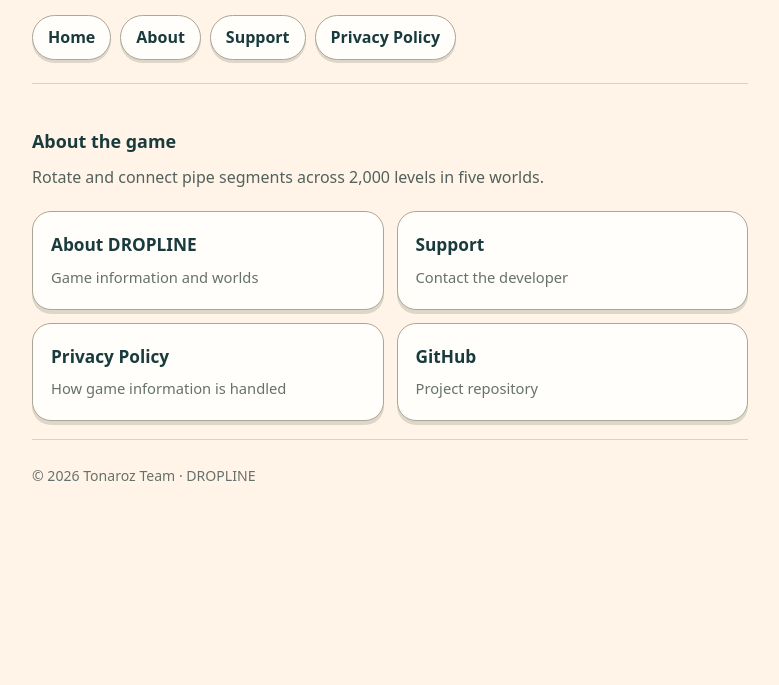
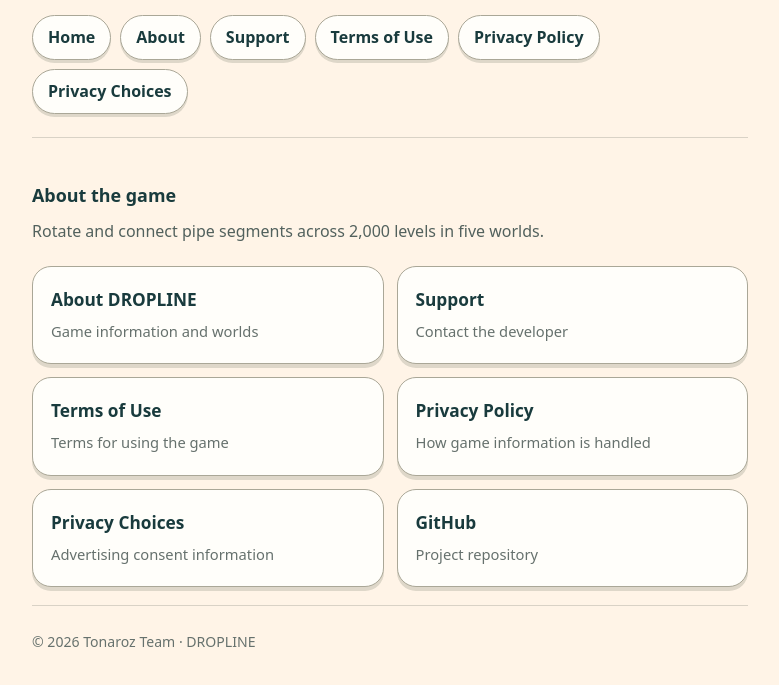
Before and after one commit to tonarozteam/DROPLINE, a plain HTML site: page index.html in a window 1280 px wide. Shown: the part 177-862 px from the top of the page, without its empty margins (250-1029 px from the left). Before the commit the page ends 800 px from the top, so only its background shows below. Drawn offline with Linux system fonts and the light colour scheme.

Commit message:
Add legal and privacy links to DROPLINE home

```diff
--- a/index.html
+++ b/index.html
@@ -37,9 +37,11 @@ footer{padding-top:24px;color:var(--muted);font-size:.88rem}
 <a href="/DROPLINE/">Home</a>
 <a href="/DROPLINE/about/">About</a>
 <a href="/DROPLINE/support/">Support</a>
+<a href="/DROPLINE/terms/">Terms of Use</a>
 <a href="/DROPLINE/docs/privacy/">Privacy Policy</a>
+<a href="/DROPLINE/privacy-choices/">Privacy Choices</a>
 </nav>
 </header>
-<section><h2>About the game</h2><p>Rotate and connect pipe segments across 2,000 levels in five worlds.</p><div class="cards"><a class="card" href="/DROPLINE/about/"><strong>About DROPLINE</strong><span>Game information and worlds</span></a><a class="card" href="/DROPLINE/support/"><strong>Support</strong><span>Contact the developer</span></a><a class="card" href="/DROPLINE/docs/privacy/"><strong>Privacy Policy</strong><span>How game information is handled</span></a><a class="card" href="https://github.com/tonarozteam/DROPLINE"><strong>GitHub</strong><span>Project repository</span></a></div></section>
+<section><h2>About the game</h2><p>Rotate and connect pipe segments across 2,000 levels in five worlds.</p><div class="cards"><a class="card" href="/DROPLINE/about/"><strong>About DROPLINE</strong><span>Game information and worlds</span></a><a class="card" href="/DROPLINE/support/"><strong>Support</strong><span>Contact the developer</span></a><a class="card" href="/DROPLINE/terms/"><strong>Terms of Use</strong><span>Terms for using the game</span></a><a class="card" href="/DROPLINE/docs/privacy/"><strong>Privacy Policy</strong><span>How game information is handled</span></a><a class="card" href="/DROPLINE/privacy-choices/"><strong>Privacy Choices</strong><span>Advertising consent information</span></a><a class="card" href="https://github.com/tonarozteam/DROPLINE"><strong>GitHub</strong><span>Project repository</span></a></div></section>
 <footer>© 2026 Tonaroz Team · DROPLINE</footer>
 </main></body></html>
```
